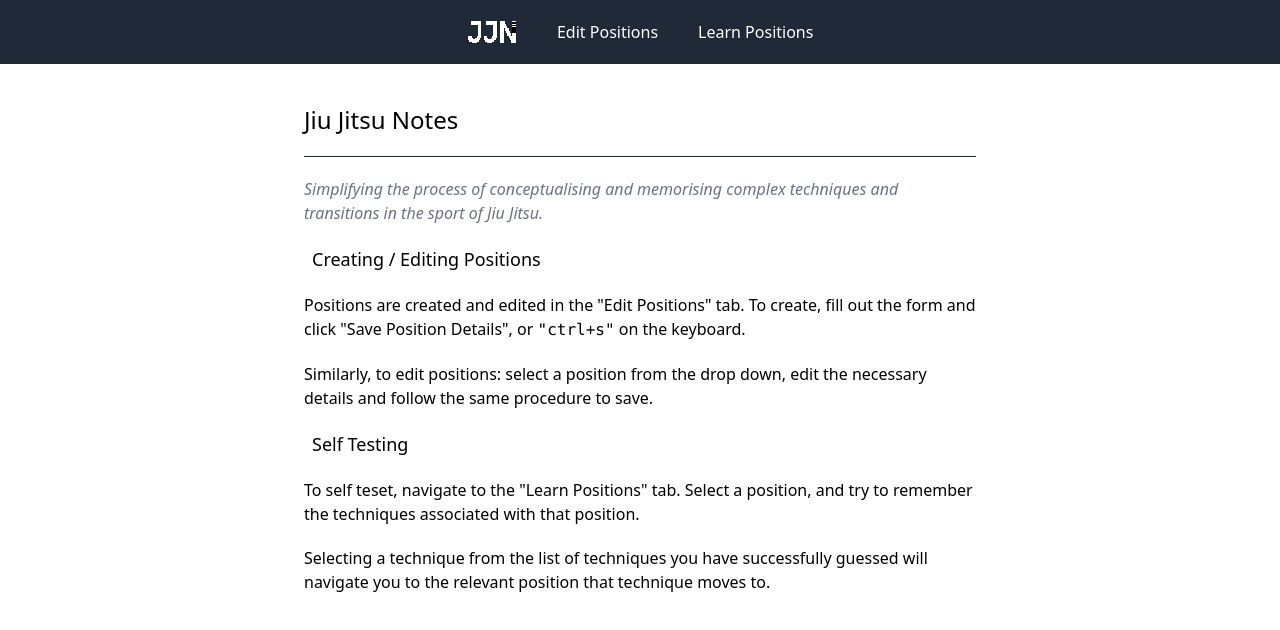
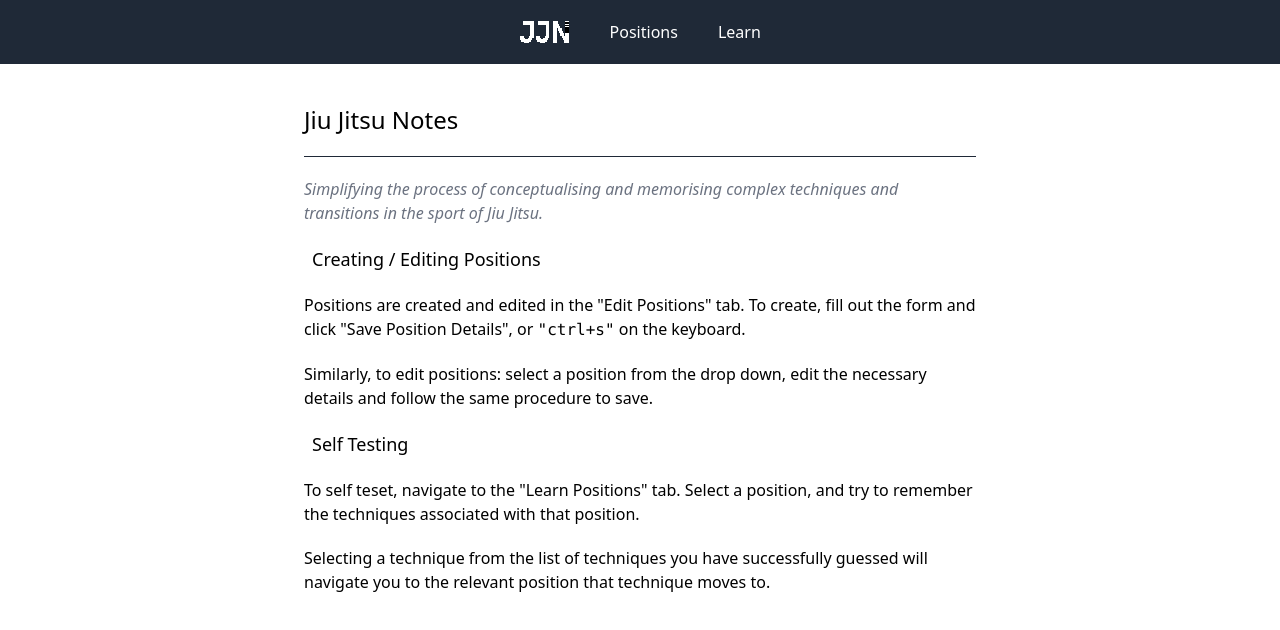
Before and after one commit to matt-plank/jiu-jitsu-notes-web, a React (Create React App) app in the folder jiu-jitsu-notes/: page / in a window 1280 px wide. Shown: the top 630 px of the page. Built offline with nearby package versions, Linux system fonts and the light colour scheme.

Commit message:
Renamed nav bar items

```diff
--- a/jiu-jitsu-notes/src/components/navbar.js
+++ b/jiu-jitsu-notes/src/components/navbar.js
@@ -11,12 +11,12 @@ const NavBar = ({ selected }) => {
         <Logo dark className="cursor-pointer" />
       </Link>
       <p className={selected === "/edit" ? SELECTED_COLOUR : DEFAULT_COLOUR}>
-        <Link to="/edit">Edit Positions</Link>
+        <Link to="/edit">Positions</Link>
       </p>
       <p
         className={selected === "/positions" ? "text-yellow-500" : "text-white"}
       >
-        <Link to="/positions">Learn Positions</Link>
+        <Link to="/positions">Learn</Link>
       </p>
     </div>
   );
```
